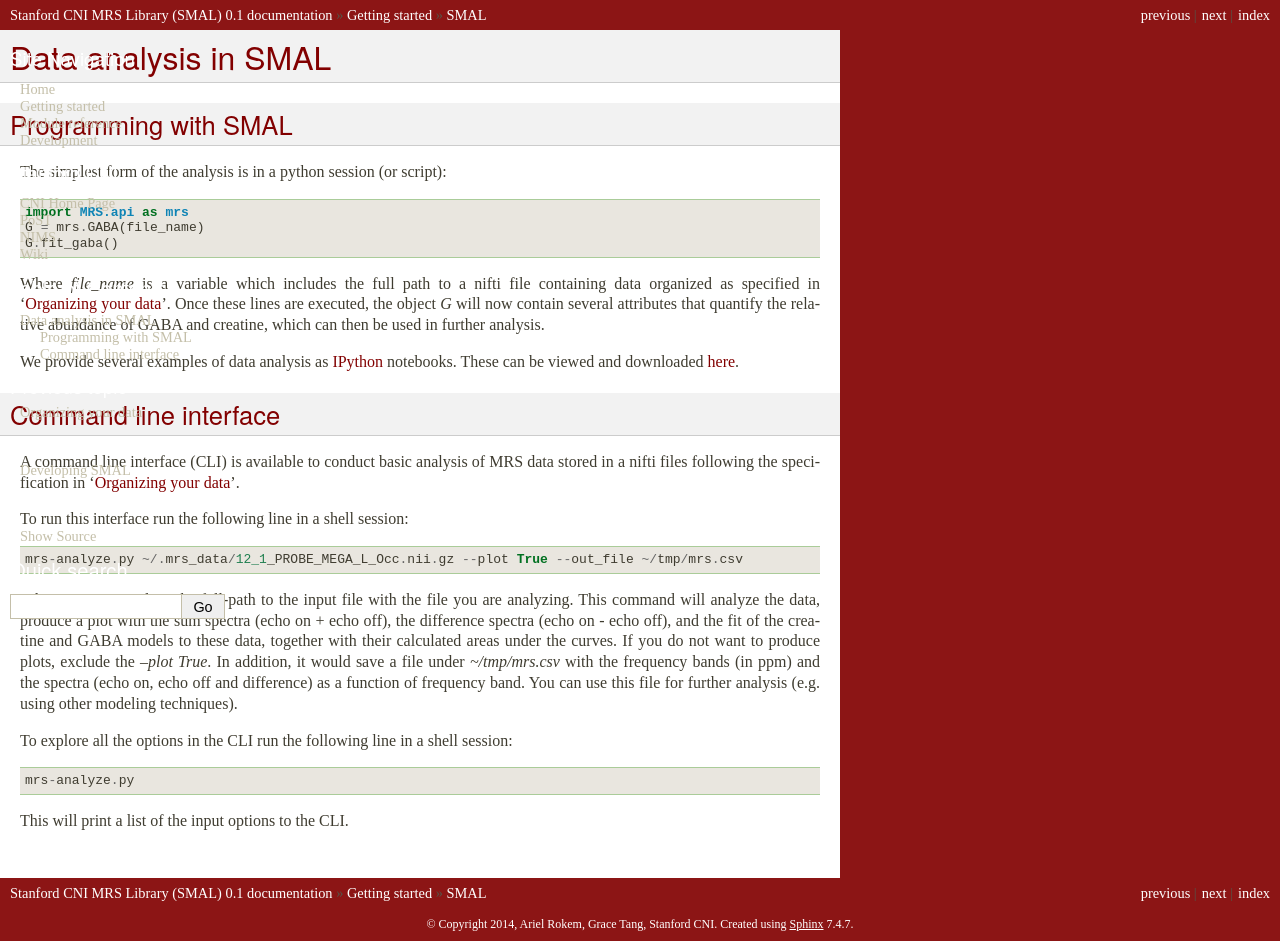
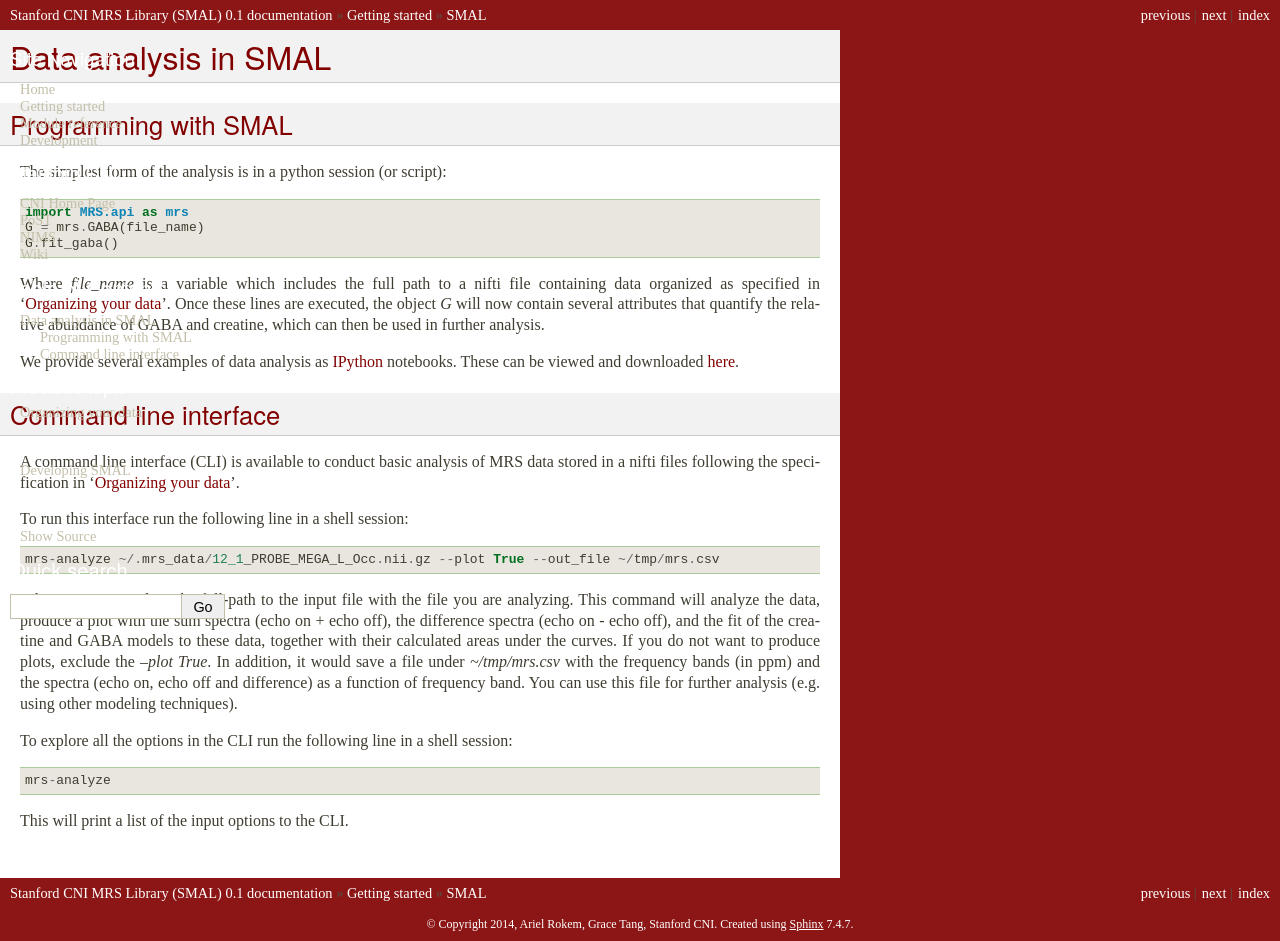
Before and after one commit to cni/MRS, a Sphinx documentation site: the page built from doc/analysis.rst, in a window 1280 px wide. Built offline with Sphinx 7.4.7, drawn with Linux system fonts in a browser that asks for light colours; formulas are drawn with MathJax 3; pages that are not in the unit, such as notebooks, are missing from menus.

Commit message:
DOC: Update with recent changes to the script interface.

```diff
--- a/doc/analysis.rst
+++ b/doc/analysis.rst
@@ -29,7 +29,7 @@ data stored in a nifti files following the specification in ':ref:`data`'.
 
 To run this interface run the following line in a shell session::
 
-    mrs-analyze.py ~/.mrs_data/12_1_PROBE_MEGA_L_Occ.nii.gz --plot True --out_file ~/tmp/mrs.csv
+    mrs-analyze ~/.mrs_data/12_1_PROBE_MEGA_L_Occ.nii.gz --plot True --out_file ~/tmp/mrs.csv
 
 
 Where you can replace the full-path to the input file with the file you are
@@ -45,7 +45,7 @@ analysis (e.g. using other modeling techniques).
 To explore all the options in the CLI run the following line
 in a shell session::
 
-    mrs-analyze.py
+    mrs-analyze
 
 This will print a list of the input options to the CLI.
 
```
Also changed, not shown: README.md (+5 -2 lines).
